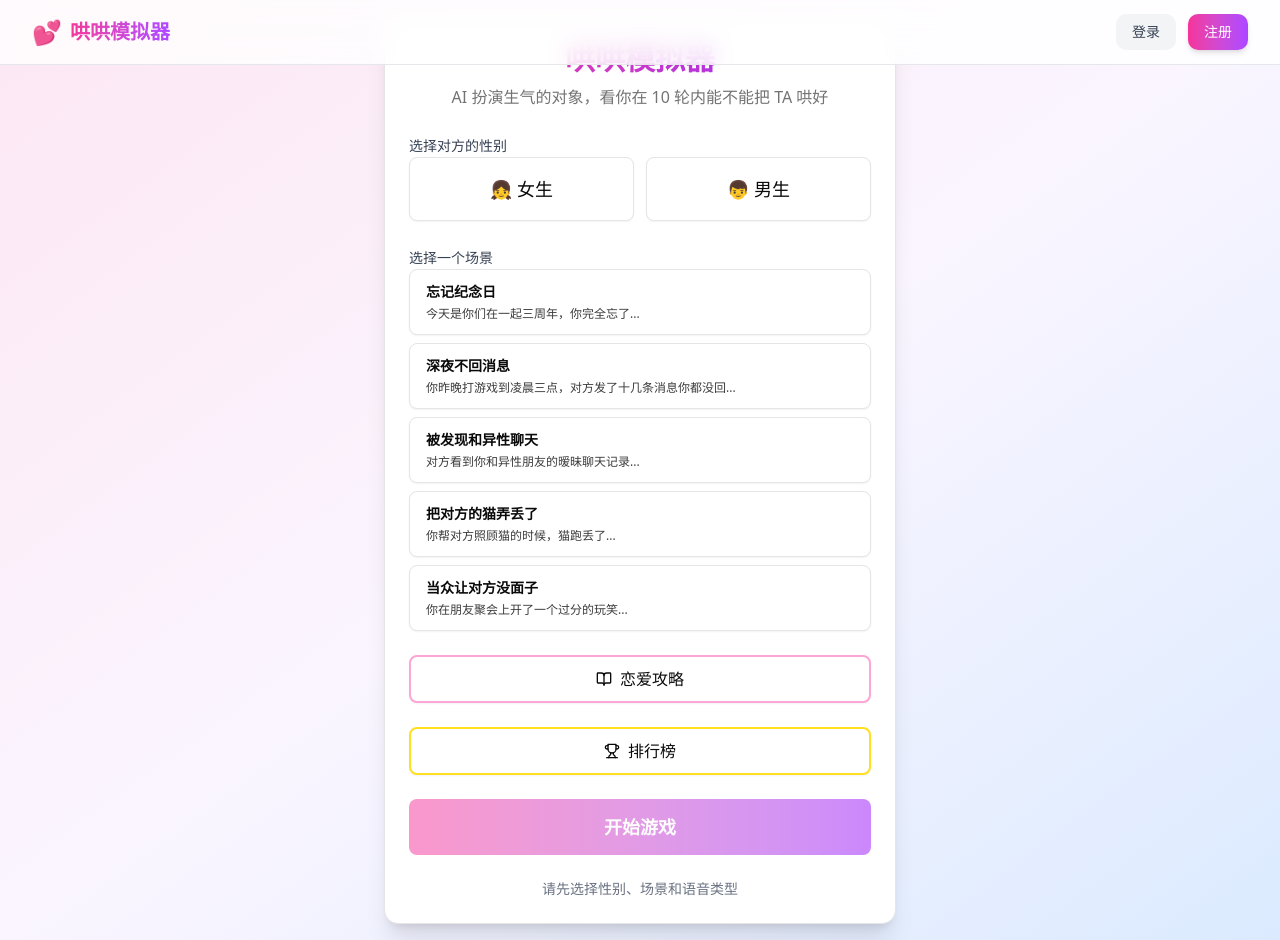
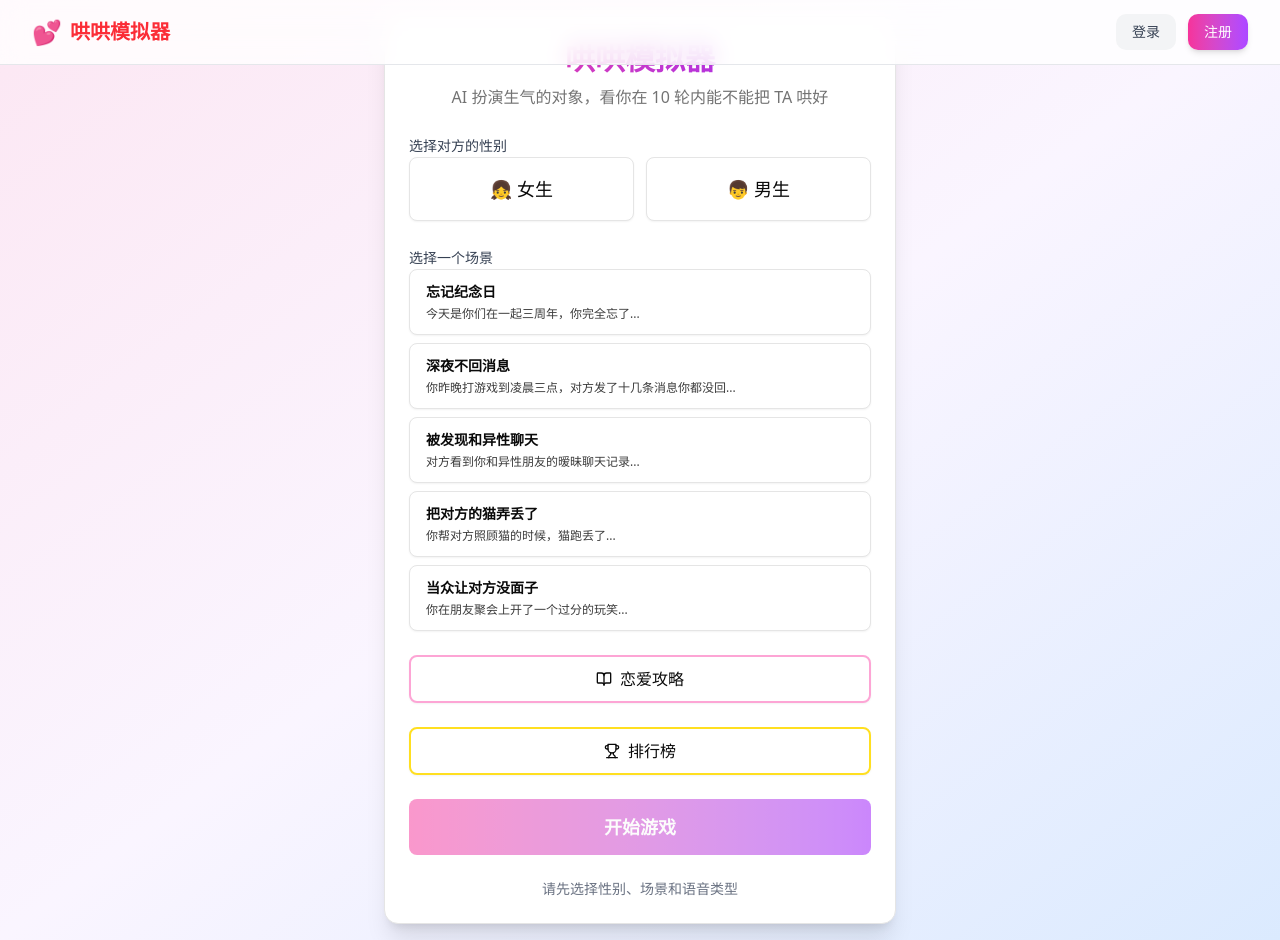
Before and after one commit to mail2sea/projects-HH-simulator, a Next.js app: page / in a window 1280 px wide. Built offline with nearby package versions, Linux system fonts and the light colour scheme.

Commit message:
style: 将导航栏标题颜色从渐变色改为纯红色

```diff
--- a/src/app/page.tsx
+++ b/src/app/page.tsx
@@ -18,7 +18,7 @@ function Navbar() {
           {/* Logo */}
           <Link href="/" className="flex items-center space-x-2">
             <span className="text-2xl">💕</span>
-            <span className="text-xl font-bold bg-gradient-to-r from-pink-500 to-purple-500 bg-clip-text text-transparent">
+            <span className="text-xl font-bold text-red-500">
               哄哄模拟器
             </span>
           </Link>
```
